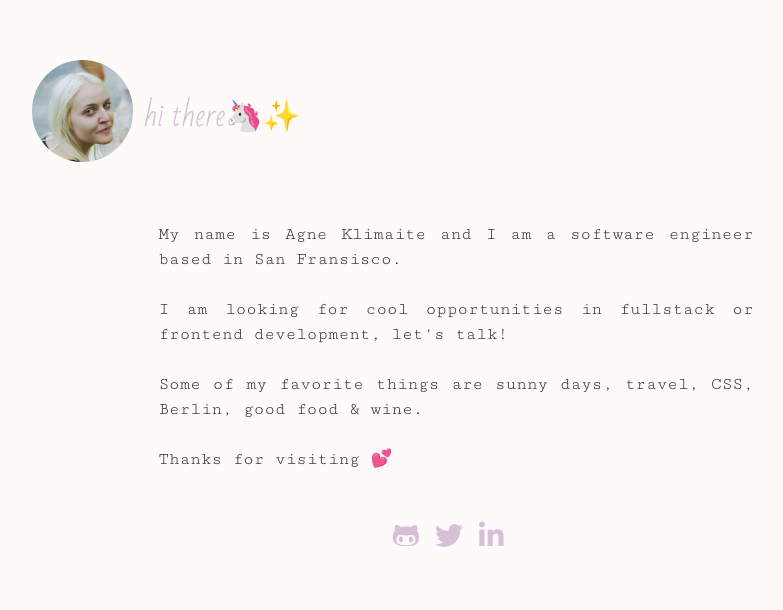
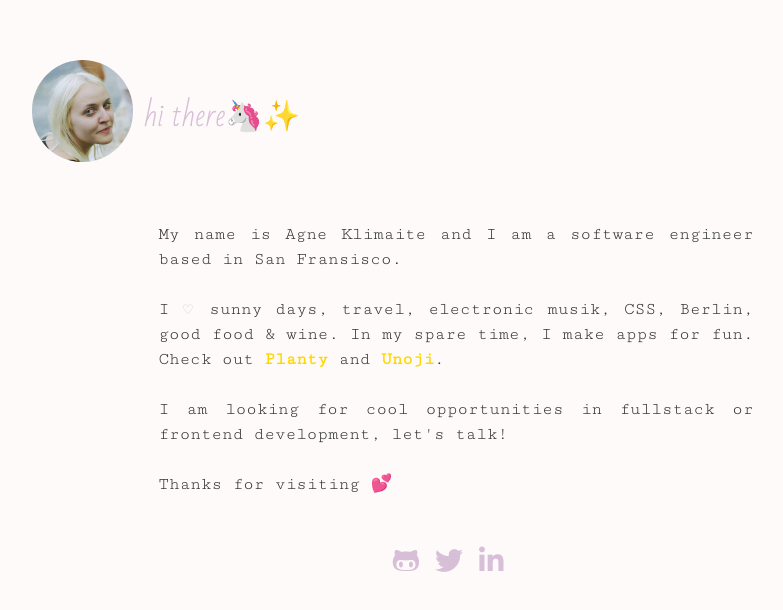
Before and after one commit to agnaite/agnaite, a React (Create React App) app: page / in a window 1280 px wide. Shown: the top 610 px of the page, without its empty margins (184-967 px from the left). Built offline with nearby package versions, Linux system fonts and the light colour scheme.

Commit message:
added project links

```diff
--- a/src/App.css
+++ b/src/App.css
@@ -34,9 +34,30 @@
   text-align: justify;
 }
 
+.App-emoji-heart {
+  font-size: 0.75em;
+  color: thistle;
+}
+
 .App-links {
+  color: gold;
+  font-weight: 700;
+}
+
+.App-links:hover,
+.App-links:focus {
+  cursor: pointer;
+  color: thistle;
+  text-decoration: none;
+}
+
+.App-icon-links {
   padding-top: 40px;
   letter-spacing: 16px;
+}
+
+.App-icon-links i:hover {
+  cursor: pointer;
 }
 
 .fa {
@@ -44,7 +65,7 @@
 }
 
 .fa:hover {
-  color: mistyrose;
+  color: gold;
 }
 
 @media screen and (max-width: 768px) {
--- a/src/App.js
+++ b/src/App.js
@@ -12,14 +12,15 @@ class App extends Component {
         </div>
         <p className="App-intro col-sm-6">
           My name is Agne Klimaite and I am a software engineer based in San Fransisco.<br /><br />
+          I <span className="App-emoji-heart">♡</span> sunny days, travel, electronic musik, CSS, Berlin, good food & wine.
+          In my spare time, I make apps for fun. Check out <a className="App-links" href="https://planty-hb.herokuapp.com">Planty</a> and <a className="App-links" href="http://beta.unoji.click">Unoji</a>.<br /><br />
           I am looking for cool opportunities in fullstack or frontend development, let's talk!<br /><br />
-          Some of my favorite things are sunny days, travel, CSS, Berlin, good food & wine.<br /><br />
           Thanks for visiting 💕
         </p>
-        <div className="App-links">
-          <i className="fa fa-github-alt fa-2x" aria-hidden="true"></i>
-          <i className="fa fa-twitter fa-2x" aria-hidden="true"></i>
-          <i className="fa fa-linkedin fa-2x" aria-hidden="true"></i>
+        <div className="App-icon-links">
+          <a href="https://github.com/agnaite"><i className="fa fa-github-alt fa-2x" aria-hidden="true"></i></a>
+          <a href="https://twitter.com/agnaite"><i className="fa fa-twitter fa-2x" aria-hidden="true"></i></a>
+          <a href="https://linkedin.com/in/agnaite"><i className="fa fa-linkedin fa-2x" aria-hidden="true"></i></a>
         </div>
       </div>
     );
--- a/src/index.css
+++ b/src/index.css
@@ -1,5 +1,5 @@
 html {
-  cursor: url('http://cur.cursors-4u.net/cursors/cur-9/cur265.cur'), auto !important;
+  /*cursor: url('http://cur.cursors-4u.net/cursors/cur-9/cur265.cur'), auto !important;   */
 }
 
 body {
```
